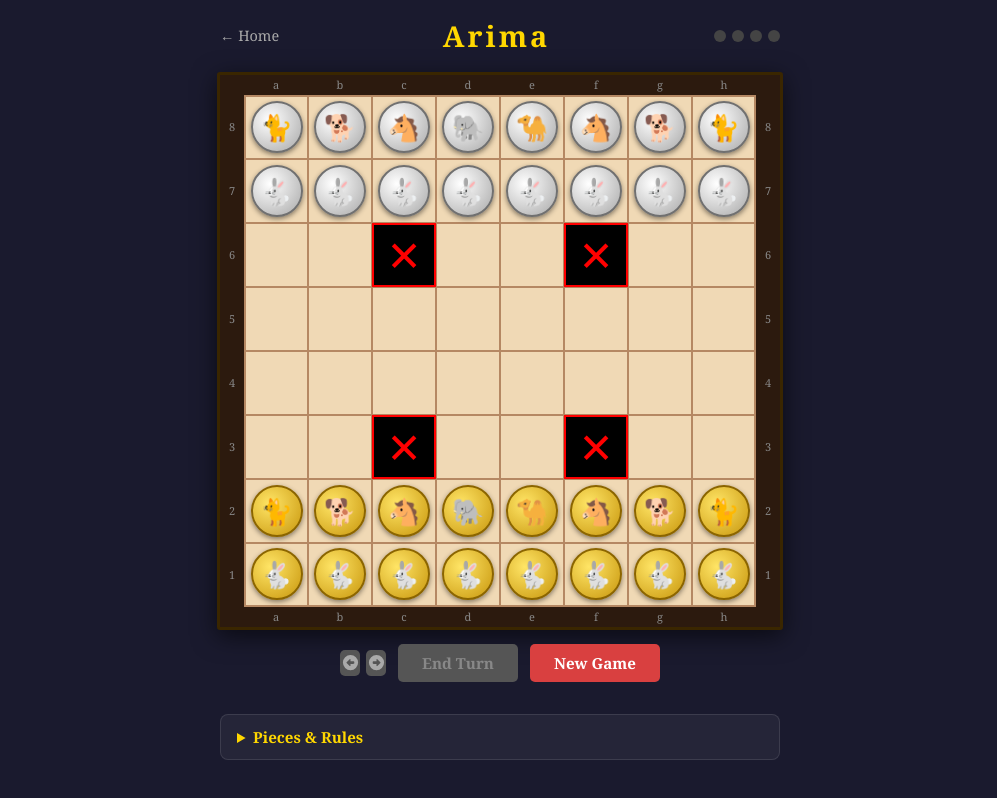
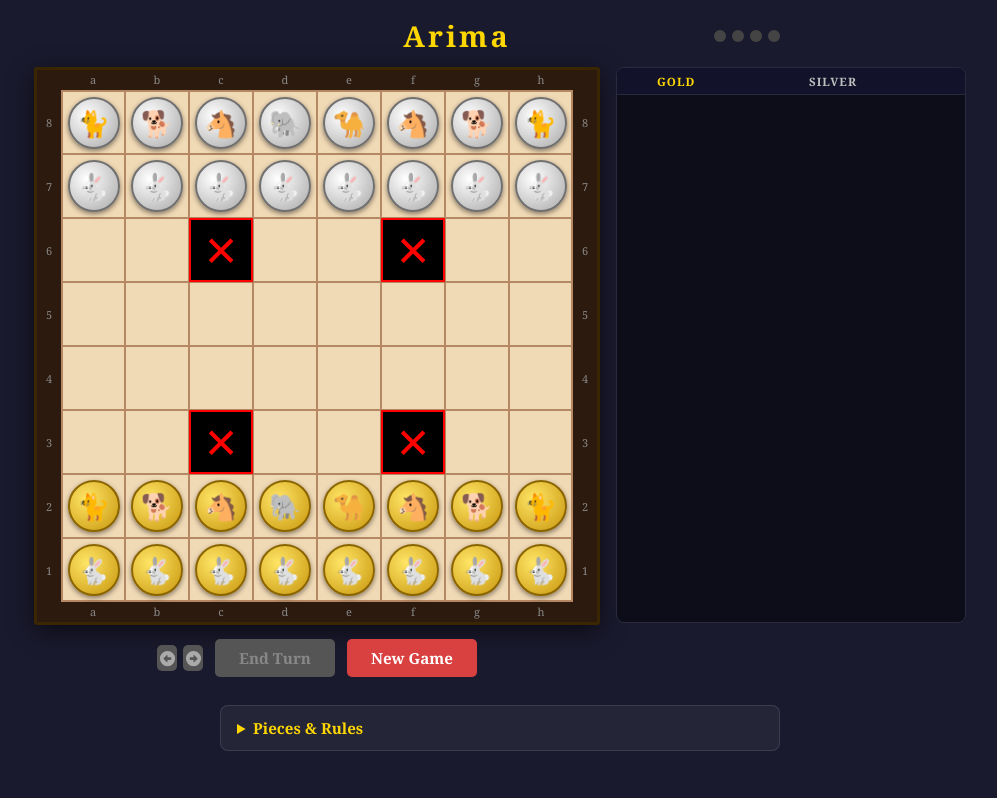
Before and after one commit to trekkateer/arima, a React (Create React App) app: page /play in a window 1280 px wide. Shown: the whole page, without its empty margins (140-1137 px from the left). Built offline with nearby package versions, Linux system fonts and the light colour scheme.

Commit message:
added side panel with move history

```diff
--- a/src/pages/Play.css
+++ b/src/pages/Play.css
@@ -34,6 +34,10 @@
   color: #FFD700;
   font-size: 1.8rem;
   letter-spacing: 3px;
+}
+.play-title:hover {
+  cursor: pointer;
+  color: #FFB800;
 }
 
 /* ── Step tracker pips ── */
@@ -78,6 +82,77 @@
   font-style: italic;
 }
 
+/* ── Game container (Game core + move history) ── */
+.game-container {
+  display: flex;
+  flex-direction: row;
+  align-items: flex-start;
+  gap: 16px;
+}
+
+/* ── Move history panel ── */
+.move-history {
+  width: 350px;
+  /* match board height: 8×64px squares + 2×20px label rows + border */
+  height: 556px;
+  background: #0d0d1a;
+  border: 1px solid #2a2a3e;
+  border-radius: 8px;
+  display: flex;
+  flex-direction: column;
+  overflow: hidden;
+  flex-shrink: 0;
+}
+
+.move-history-header {
+  display: grid;
+  grid-template-columns: 28px 1fr 1fr;
+  gap: 4px;
+  padding: 6px 8px 5px;
+  border-bottom: 1px solid #2a2a3e;
+  background: #12122a;
+}
+
+.mh-col-label {
+  font-size: 0.72rem;
+  font-weight: bold;
+  text-transform: uppercase;
+  letter-spacing: 1px;
+}
+.mh-gold   { color: #FFD700; }
+.mh-silver { color: #C0C0C0; }
+
+.move-log {
+  flex: 1;
+  overflow-y: auto;
+  overflow-x: hidden;
+  scrollbar-width: thin;
+  scrollbar-color: #333 transparent;
+}
+.move-log::-webkit-scrollbar { width: 4px; }
+.move-log::-webkit-scrollbar-thumb { background: #333; border-radius: 2px; }
+
+.log-row {
+  display: grid;
+  grid-template-columns: 28px 1fr 1fr;
+  gap: 4px;
+  padding: 4px 8px;
+  font-family: 'Courier New', monospace;
+  font-size: 0.74rem;
+  line-height: 1.45;
+}
+
+.log-num {
+  color: #555;
+  font-size: 0.7rem;
+  user-select: none;
+}
+
+.log-steps { color: #DDD; word-break: break-word; }
+.log-gold   { color: #FFD700; }
+.log-silver { color: #C0C0C0; }
+.log-in-progress { opacity: 0.6; }
+
 /* ── Game core (board + controls, vertically centered) ── */
 .game-core {
   flex: 1;
@@ -85,6 +160,7 @@
   flex-direction: column;
   align-items: center;
   justify-content: center;
+  width: fit-content;
 }
 
 /* ── Board container ── */
--- a/src/pages/Play.js
+++ b/src/pages/Play.js
@@ -1,5 +1,4 @@
 import { useState, useEffect, useRef } from 'react';
-import { Link } from 'react-router-dom';
 import { FontAwesomeIcon } from '@fortawesome/react-fontawesome';
 import { faCircleLeft } from '@fortawesome/free-solid-svg-icons';
 import { faCircleRight } from '@fortawesome/free-solid-svg-icons';
@@ -10,6 +9,31 @@ import {
   applyTraps, checkWinner, serializePosition, hasAnyMove,
 } from '../game/arima';
 import './Play.css';
+
+// ── Notation helpers (Arimaa standard) ──────────────────────────────────────
+// file letter + rank number, e.g. board[0][0] → a8
+function toSquare(r, c) { return String.fromCharCode(97 + c) + (8 - r); }
+// direction character between two adjacent squares
+function toDir(fr, fc, tr, tc) {
+  if (tr < fr) return 'n';
+  if (tr > fr) return 's';
+  if (tc > fc) return 'e';
+  return 'w';
+}
+// Gold pieces uppercase, silver lowercase (official Arimaa convention)
+function pieceChar(piece) { return piece.color === 'gold' ? piece.type : piece.type.toLowerCase(); }
+function stepNote(piece, fr, fc, tr, tc) {
+  return pieceChar(piece) + toSquare(fr, fc) + toDir(fr, fc, tr, tc);
+}
+function capNote(piece, r, c) { return pieceChar(piece) + toSquare(r, c) + 'x'; }
+// Returns pieces present in `before` but absent in `after` (trap captures)
+function findCaptures(before, after) {
+  const caps = [];
+  for (let r = 0; r < 8; r++)
+    for (let c = 0; c < 8; c++)
+      if (before[r][c] && !after[r][c]) caps.push({ piece: before[r][c], r, c });
+  return caps;
+}
 
 export default function Play() {
   const [board, setBoard] = useState(createInitialBoard);
@@ -40,6 +64,21 @@ export default function Play() {
   const [moveHistory, setMoveHistory] = useState([board.map(r => r.map(p => p ? { ...p } : null))]);
   const [positionLog, setPositionLog] = useState(() => [serializePosition(createInitialBoard(), 'gold')]);
 
+  // Completed turns: each entry is { player, steps: string[] }. Gold always goes first.
+  const [gameLog, setGameLog] = useState([]);
+  // Step notation for the current turn, parallel to moveHistory. Not sliced on undo —
+  // kept for redo, just like moveHistory. Index i holds notation for the move from
+  // moveHistory[i] → moveHistory[i+1], as an array of step strings (1 move + captures).
+  const [turnNotes, setTurnNotes] = useState([]);
+
+  // Ref so the move-log panel can auto-scroll to the latest entry
+  const moveLogRef = useRef(null);
+  useEffect(() => {
+    if (moveLogRef.current)
+      moveLogRef.current.scrollTop = moveLogRef.current.scrollHeight;
+  }, [gameLog, currMove]);
+
+  // Deep clone a board so mutations don't affect the original
   function cloneBoard(b) {
     return b.map(r => r.map(p => p ? { ...p } : null));
   }
@@ -129,7 +168,8 @@ export default function Play() {
   }, [undoMove, redoMove]);
 
   // Called whenever a full turn ends. Checks repetition and immobilization, then switches players.
-  function completeTurn(newBoard) {
+  // stepStrings: flat array of all notation strings for this turn, ready to store.
+  function completeTurn(newBoard, stepStrings) {
     const nextPlayer = player === 'gold' ? 'silver' : 'gold';
     const posKey = serializePosition(newBoard, nextPlayer);
     const occurrences = positionLog.filter(k => k === posKey).length;
@@ -137,6 +177,8 @@ export default function Play() {
     setPushPhase(null);
     setSelected(null);
     setValidMoves(new Set());
+    setGameLog(prev => [...prev, { player, steps: stepStrings }]);
+    setTurnNotes([]);
 
     if (occurrences >= 2) {
       // Current player caused a 3rd repetition — they lose
@@ -159,31 +201,54 @@ export default function Play() {
     setMoveHistory([cloneBoard(newBoard)]);
   }
 
+  // Executes a 2-step push: moves pushee to dest, then slides pusher into pushee's old square
   function executePush(pusher, pushee, dest) {
+    const pusheeInfo = board[pushee.row][pushee.col];
+    const pusherInfo = board[pusher.row][pusher.col];
+
     // Step 1: pushee moves to dest
     const mid = board.map(r => [...r]);
     mid[dest.row][dest.col] = mid[pushee.row][pushee.col];
     mid[pushee.row][pushee.col] = null;
     const midBoard = applyTraps(mid);
+    const caps1 = findCaptures(mid, midBoard);
+    const note1 = [
+      stepNote(pusheeInfo, pushee.row, pushee.col, dest.row, dest.col),
+      ...caps1.map(c => capNote(c.piece, c.r, c.c)),
+    ];
 
     // Step 2: pusher moves to pushee's old square
     const fin = midBoard.map(r => [...r]);
     fin[pushee.row][pushee.col] = fin[pusher.row][pusher.col];
     fin[pusher.row][pusher.col] = null;
     const finBoard = applyTraps(fin);
+    const caps2 = findCaptures(fin, finBoard);
+    const note2 = [
+      stepNote(pusherInfo, pusher.row, pusher.col, pushee.row, pushee.col),
+      ...caps2.map(c => capNote(c.piece, c.r, c.c)),
+    ];
 
+    const newTurnNotes = [...turnNotes.slice(0, currMove), note1, note2];
     const newWinner = checkWinner(finBoard);
     const newCurrMove = currMove + 2;
     const nextHistory = [...moveHistory.slice(0, currMove + 1), cloneBoard(midBoard), cloneBoard(finBoard)];
 
     setBoard(finBoard);
     setMoveHistory(nextHistory);
+    setTurnNotes(newTurnNotes);
     setPushPhase(null);
 
-    if (newWinner) { setWinner(newWinner); setSelected(null); setValidMoves(new Set()); return; }
+    if (newWinner) {
+      setWinner(newWinner);
+      setSelected(null);
+      setValidMoves(new Set());
+      setGameLog(prev => [...prev, { player, steps: newTurnNotes.flat() }]);
+      setTurnNotes([]);
+      return;
+    }
 
     if (newCurrMove >= 4) {
-      completeTurn(finBoard);
+      completeTurn(finBoard, newTurnNotes.flat());
     } else {
       const afterFrozen = computeFrozen(finBoard);
       setCurrMove(newCurrMove);
@@ -197,24 +262,42 @@ export default function Play() {
     }
   }
 
+  // Executes a pull: drags pullTarget into the square the mover just vacated (from)
   function executePull(from, pullTarget) {
+    const pullPieceInfo = board[pullTarget.row][pullTarget.col];
     // board is already updated (mover already moved); pull the enemy to the vacated square
     const next = board.map(r => [...r]);
     next[from.row][from.col] = next[pullTarget.row][pullTarget.col];
     next[pullTarget.row][pullTarget.col] = null;
     const afterTraps = applyTraps(next);
+    const caps = findCaptures(next, afterTraps);
+    const pullNoteArr = [
+      stepNote(pullPieceInfo, pullTarget.row, pullTarget.col, from.row, from.col),
+      ...caps.map(c => capNote(c.piece, c.r, c.c)),
+    ];
+
+    // currMove is already incremented by the normal move that preceded the pull
+    const newTurnNotes = [...turnNotes.slice(0, currMove), pullNoteArr];
     const newWinner = checkWinner(afterTraps);
     const newCurrMove = currMove + 1;
     const nextHistory = [...moveHistory.slice(0, currMove + 1), cloneBoard(afterTraps)];
 
     setBoard(afterTraps);
     setMoveHistory(nextHistory);
+    setTurnNotes(newTurnNotes);
     setPushPhase(null);
 
-    if (newWinner) { setWinner(newWinner); setSelected(null); setValidMoves(new Set()); return; }
+    if (newWinner) {
+      setWinner(newWinner);
+      setSelected(null);
+      setValidMoves(new Set());
+      setGameLog(prev => [...prev, { player, steps: newTurnNotes.flat() }]);
+      setTurnNotes([]);
+      return;
+    }
 
     if (newCurrMove >= 4) {
-      completeTurn(afterTraps);
+      completeTurn(afterTraps, newTurnNotes.flat());
     } else {
       setCurrMove(newCurrMove);
       setSelected(null);
@@ -222,6 +305,8 @@ export default function Play() {
     }
   }
 
+  // Single entry point for all board interactions (click and drag-drop). Dispatches
+  // through push-dest → pull-choice → normal move → select piece → initiate push.
   function handleClick(row, col) {
     if (winner) return;
     const cell = `${row},${col}`;
@@ -251,24 +336,39 @@ export default function Play() {
 
     // Execute a queued normal move
     if (selected && validMoves.has(cell)) {
+      const fromRow = selected.row, fromCol = selected.col;
+      const piece = board[fromRow][fromCol];
+
       // Move the piece
-      const fromRow = selected.row, fromCol = selected.col;
       const next = board.map(r => [...r]);
       next[row][col] = next[fromRow][fromCol];
       next[fromRow][fromCol] = null;
       const afterTraps = applyTraps(next);
       const newWinner = checkWinner(afterTraps);
-      const nextHistory = [...moveHistory.slice(0, currMove + 1), cloneBoard(afterTraps)];
+
+      // Build notation for this step (move + any trap captures)
+      const caps = findCaptures(next, afterTraps);
+      const notes = [stepNote(piece, fromRow, fromCol, row, col), ...caps.map(c => capNote(c.piece, c.r, c.c))];
+      const newTurnNotes = [...turnNotes.slice(0, currMove), notes];
 
       // Update board state
+      const nextHistory = [...moveHistory.slice(0, currMove + 1), cloneBoard(afterTraps)];
       setBoard(afterTraps);
       setMoveHistory(nextHistory);
+      setTurnNotes(newTurnNotes);
 
       // If there is a win, end turn immediately.
-      if (newWinner) { setWinner(newWinner); setSelected(null); setValidMoves(new Set()); return; }
+      if (newWinner) {
+        setWinner(newWinner);
+        setSelected(null);
+        setValidMoves(new Set());
+        setGameLog(prev => [...prev, { player, steps: newTurnNotes.flat() }]);
+        setTurnNotes([]);
+        return;
+      }
 
       if (currMove === 3) {
-        completeTurn(afterTraps);
+        completeTurn(afterTraps, newTurnNotes.flat());
         return;
       }
 
@@ -325,11 +425,13 @@ export default function Play() {
     setValidMoves(new Set());
   }
 
+  // Manually ends the current turn early; requires at least one step to have been taken
   function endTurn() {
     if (currMove === 0) return;
-    completeTurn(board);
+    completeTurn(board, turnNotes.slice(0, currMove).flat());
   }
 
+  // Resets all game state back to the initial board position
   function resetGame() {
     const initialBoard = createInitialBoard();
     setBoard(initialBoard);
@@ -341,6 +443,8 @@ export default function Play() {
     setMoveHistory([cloneBoard(initialBoard)]);
     setPositionLog([serializePosition(initialBoard, 'gold')]);
     setPushPhase(null);
+    setGameLog([]);
+    setTurnNotes([]);
   }
 
   function undoMove() {//console.log("undoMove called");
@@ -359,7 +463,7 @@ export default function Play() {
     const prevBoard = moveHistory[currMove - 1];
     if (!prevBoard) return;
 
-    // Sets the new board state
+    // Sets the new board state (turnNotes is kept intact for redo, like moveHistory)
     setBoard(prevBoard);
     setCurrMove(currMove - 1);
     setValidMoves(new Set());
@@ -392,11 +496,25 @@ export default function Play() {
     ? getPushableEnemies(board, selected.row, selected.col, frozen)
     : new Set();
 
+  // Build move-log rows: completed turns paired as (gold, silver), with current in-progress turn appended
+  const logEntries = [...gameLog];
+  const inProgressSteps = turnNotes.slice(0, currMove).flat();
+  if (inProgressSteps.length > 0 && !winner) {
+    logEntries.push({ player, steps: inProgressSteps, inProgress: true });
+  }
+  const logRows = [];
+  for (let i = 0; i < logEntries.length; i += 2) {
+    logRows.push({ turnNum: Math.floor(i / 2) + 1, gold: logEntries[i], silver: logEntries[i + 1] });
+  }
+
   return (
     <div className="play-page">
       <div className="play-header">
-        <Link to="/" className="back-link">← Home</Link>
-        <h1 className="play-title">Arima</h1>
+        <h1 className="play-title"
+          onClick={() => window.location.href = '/'}
+        >
+          Arima
+        </h1>
         <div className="step-track">
           {[1,2,3,4].map(i => (
             <div key={i} className={`step-pip ${i <= currMove ? 'pip-used' : ''}`} />
@@ -404,6 +522,7 @@ export default function Play() {
         </div>
       </div>
 
+      <div className="game-container">
         <div className="game-core">
           {/* Board */}
           <div className="board-container">
@@ -506,6 +625,35 @@ export default function Play() {
           )}
         </div>
 
+        {/* Move history panel (chess.com-style: turn# | gold column | silver column) */}
+        <div className="move-history">
+          <div className="move-history-header">
+            <span className="mh-col-num" />
+            <span className="mh-col-label mh-gold">Gold</span>
+            <span className="mh-col-label mh-silver">Silver</span>
+          </div>
+          <div className="move-log" ref={moveLogRef}>
+            {logRows.map(({ turnNum, gold, silver }) => (
+              <div key={turnNum} className="log-row">
+                <span className="log-num">{turnNum}.</span>
+                <span className={`log-steps log-gold${gold?.inProgress ? ' log-in-progress' : ''}`}>
+                  {gold?.steps?.join(' ')}
+                  {/*{gold?.steps?.map((step, i) => (
+                    <span key={i}>{step}</span>
+                  ))}*/}
+                </span>
+                <span className={`log-steps log-silver${silver?.inProgress ? ' log-in-progress' : ''}`}>
+                  {silver?.steps?.join(' ')}
+                  {/*{silver?.steps?.map((step, i) => (
+                    <span key={i}>{step}</span>
+                  ))}*/}
+                </span>
+              </div>
+            ))}
+          </div>
+        </div>
+      </div>
+
       <details className="rules">
         <summary>Pieces &amp; Rules</summary>
         <div className="rules-body">
```
Lines whose indentation alone changed are shown as unchanged.
